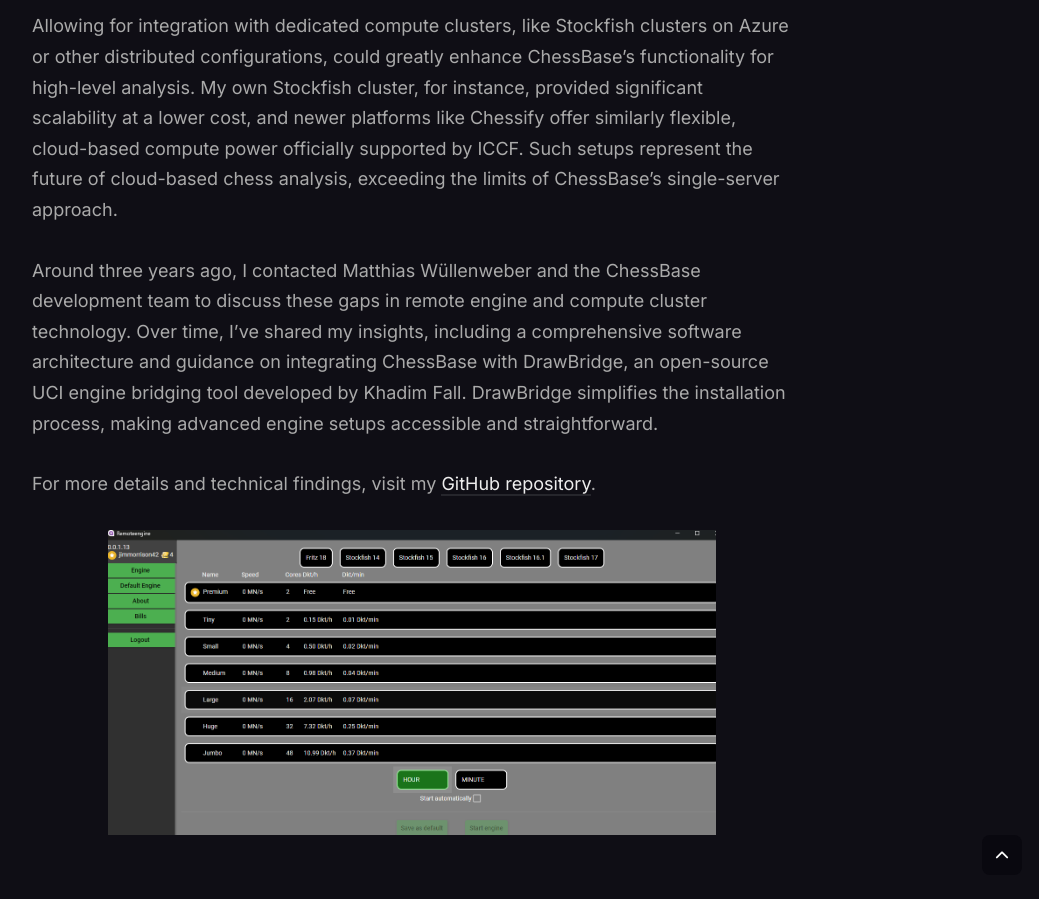
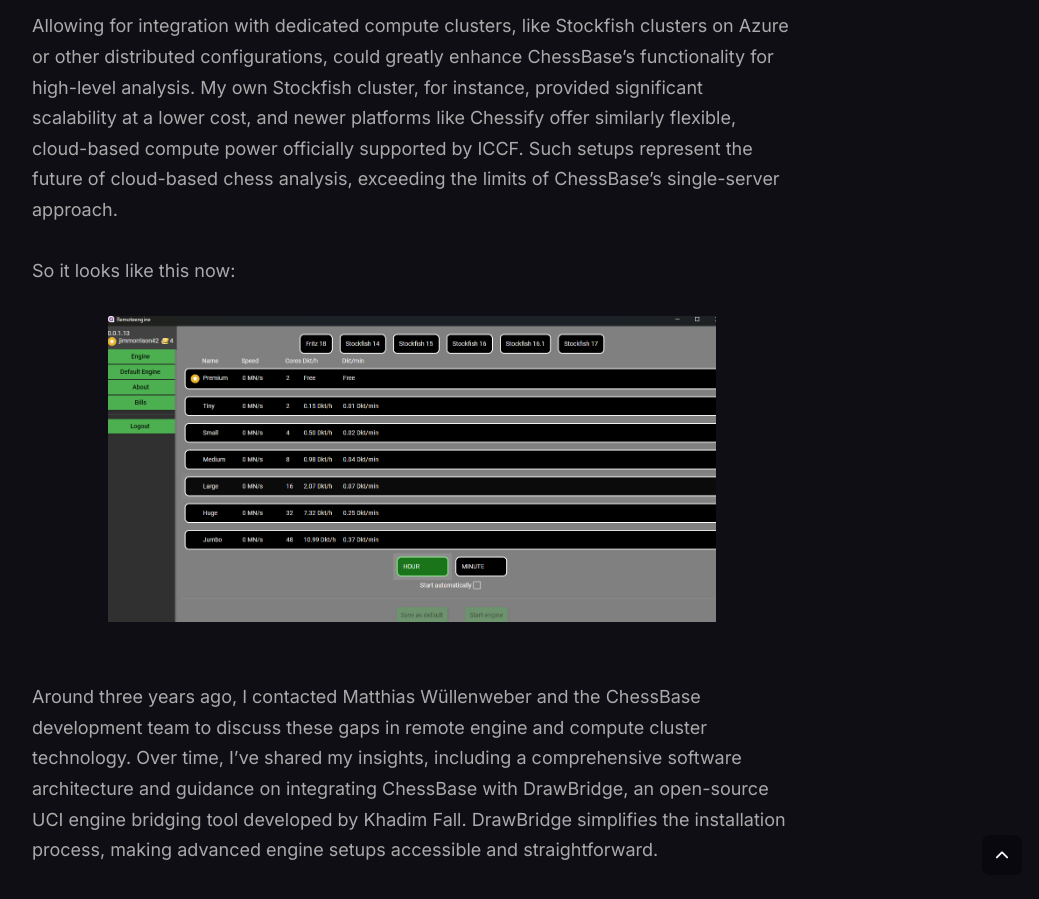
Before and after one commit to Egbert-Azure/Chess-Website, a Jekyll site: the page built from _posts/2024-11-12-Tools-and-Weapons.md, in a window 1280 px wide and 900 px high, scrolled down 4261 px. Shown: the whole window, without its empty margins (228-1267 px from the left). Built offline with Jekyll 4.4.1, drawn with Linux system fonts in a browser that asks for light colours; comment, search, counter and statistics services are not loaded.

Commit message:
Update 2024-11-12-Tools-and-Weapons.md

```diff
--- a/_posts/2024-11-12-Tools-and-Weapons.md
+++ b/_posts/2024-11-12-Tools-and-Weapons.md
@@ -54,15 +54,18 @@ One of the significant updates in ChessBase 18 is its remote engine analysis fea
 
 Allowing for integration with dedicated compute clusters, like Stockfish clusters on Azure or other distributed configurations, could greatly enhance ChessBase’s functionality for high-level analysis. My own Stockfish cluster, for instance, provided significant scalability at a lower cost, and newer platforms like Chessify offer similarly flexible, cloud-based compute power officially supported by ICCF. Such setups represent the future of cloud-based chess analysis, exceeding the limits of ChessBase’s single-server approach.
 
-Around three years ago, I contacted Matthias Wüllenweber and the ChessBase development team to discuss these gaps in remote engine and compute cluster technology. Over time, I’ve shared my insights, including a comprehensive software architecture and guidance on integrating ChessBase with DrawBridge, an open-source UCI engine bridging tool developed by Khadim Fall. DrawBridge simplifies the installation process, making advanced engine setups accessible and straightforward.
-
-For more details and technical findings, visit my [GitHub repository](https://github.com/Egbert-Azure/stockfish-cluster).
+So it looks like this now:
 
 <div style="text-align: center;">
  <img src="{{site.baseurl}}/images/chessbaseremote.png" alt="image" width="80%">
 </div>
 
 <br>
+
+Around three years ago, I contacted Matthias Wüllenweber and the ChessBase development team to discuss these gaps in remote engine and compute cluster technology. Over time, I’ve shared my insights, including a comprehensive software architecture and guidance on integrating ChessBase with DrawBridge, an open-source UCI engine bridging tool developed by Khadim Fall. DrawBridge simplifies the installation process, making advanced engine setups accessible and straightforward.
+
+For more details and technical findings, visit my [GitHub repository](https://github.com/Egbert-Azure/stockfish-cluster).
+
 
 ### Transition to Chessify for Enhanced Cloud Analysis
 
```
